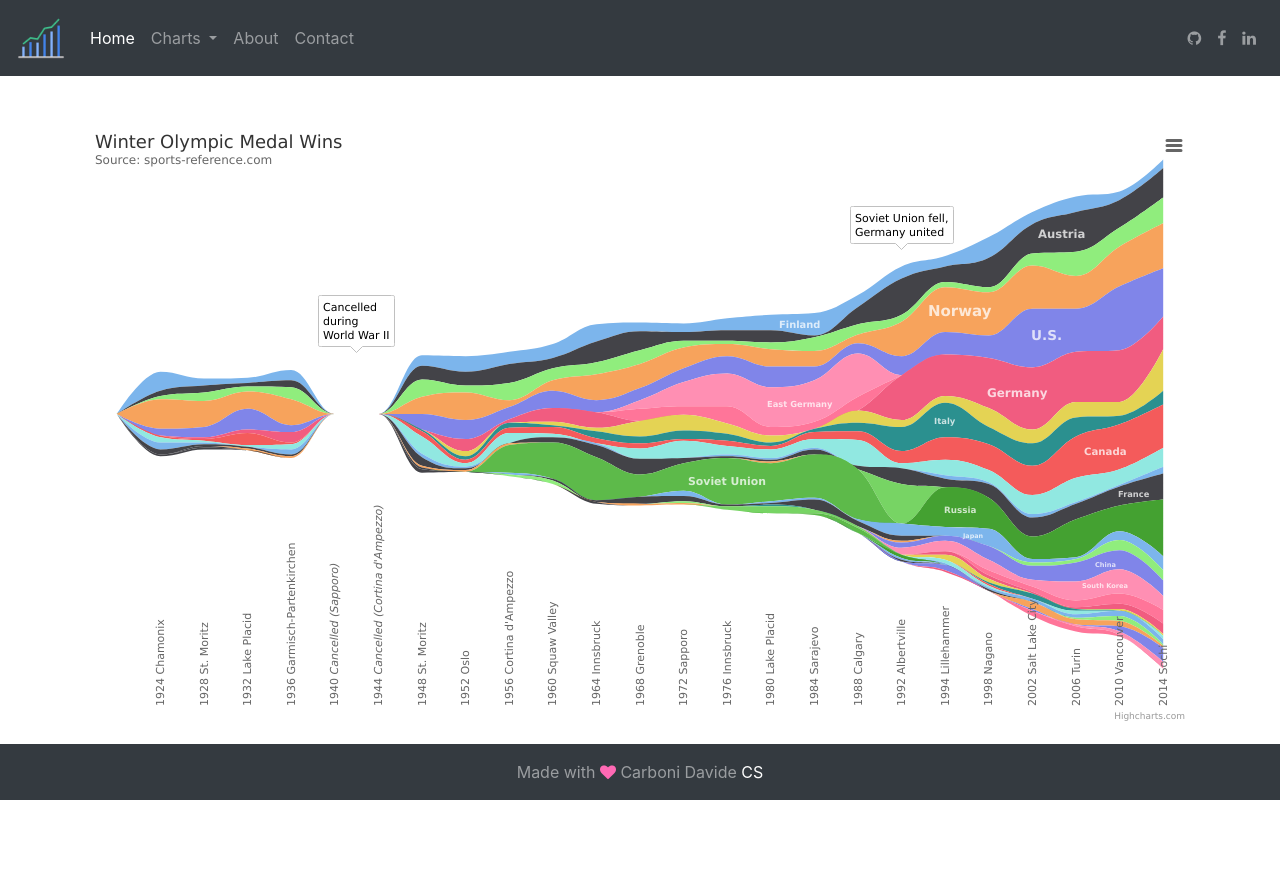
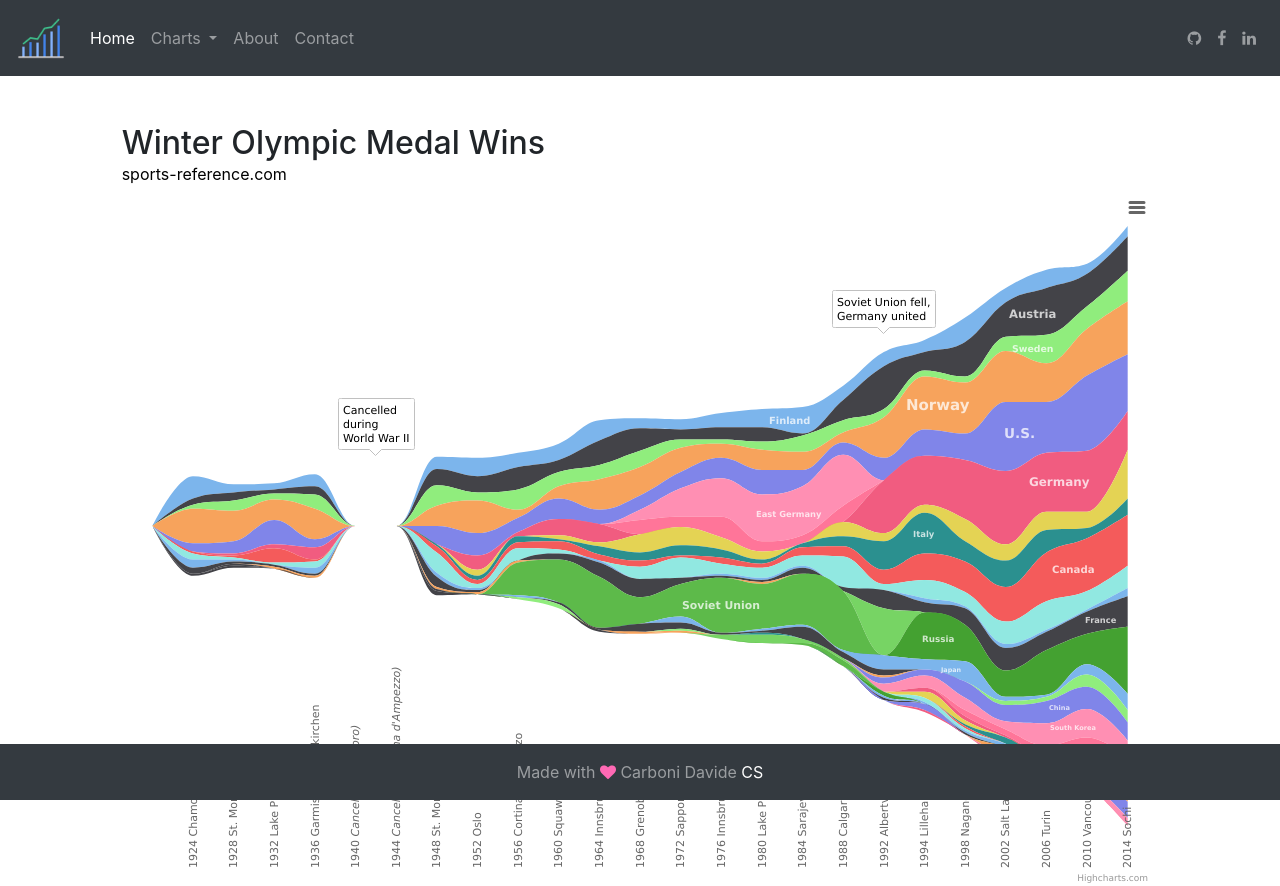
Before and after one commit to CarboniDavide/Leonardo, an Angular app: page /chart/olympic in a window 1280 px wide. Before the commit the page ends 800 px from the top, so only its background shows below. Built offline with nearby package versions, Linux system fonts and the light colour scheme.

Commit message:
change olympic style

```diff
--- a/src/app/pages/charts/olympic/olympic.component.html
+++ b/src/app/pages/charts/olympic/olympic.component.html
@@ -1 +1,11 @@
-<div id="graph"></div>
+<div class="row">
+    <div class="col-lg-12 col-md-12">
+        <h2>Winter Olympic Medal Wins</h2>
+        <a href="https://www.sports-reference.com/olympics/winter/1924">sports-reference.com</a>
+    </div>
+</div>
+<div class="row">
+    <div class="col-lg-12 col-md-12">
+        <div id="graph"></div>
+    </div>
+</div>
--- a/src/app/pages/charts/olympic/olympic.component.scss
+++ b/src/app/pages/charts/olympic/olympic.component.scss
@@ -1,5 +1,17 @@
 #graph {
-	min-width: 310px;
-  min-height: 600px;
+	min-width: 100%;
+  min-height: 700px;
 	margin: 0 auto;
 }
+
+a {
+	color: black;
+	text-decoration: none;
+	padding: 0;
+	margin: 0;
+}
+
+h2 {
+	margin: 0;
+	padding: 0;
+}
--- a/src/app/ui/container/container.component.html
+++ b/src/app/ui/container/container.component.html
@@ -1,3 +1,7 @@
-<div class="container">
-  <ng-content></ng-content>
-</div>
+<div class="row">
+    <div class="col-lg-1"></div>
+    <div class="col-lg-10">
+          <ng-content></ng-content>
+    </div>
+    <div class="col-lg-1"></div>
+  </div>
--- a/src/app/ui/container/container.component.scss
+++ b/src/app/ui/container/container.component.scss
@@ -0,0 +1,4 @@
+.row {
+    margin: 0;
+    padding: 0;
+}
--- a/src/assets/js/streamgraphDraw.js
+++ b/src/assets/js/streamgraphDraw.js
@@ -35,13 +35,13 @@ Highcharts.chart('graph', {
     title: {
         floating: true,
         align: 'left',
-        text: 'Winter Olympic Medal Wins'
+        text: ''
     },
     subtitle: {
         floating: true,
         align: 'left',
         y: 30,
-        text: 'Source: <a href="https://www.sports-reference.com/olympics/winter/1924/">sports-reference.com</a>'
+        text: ''
     },
 
     xAxis: {
```
